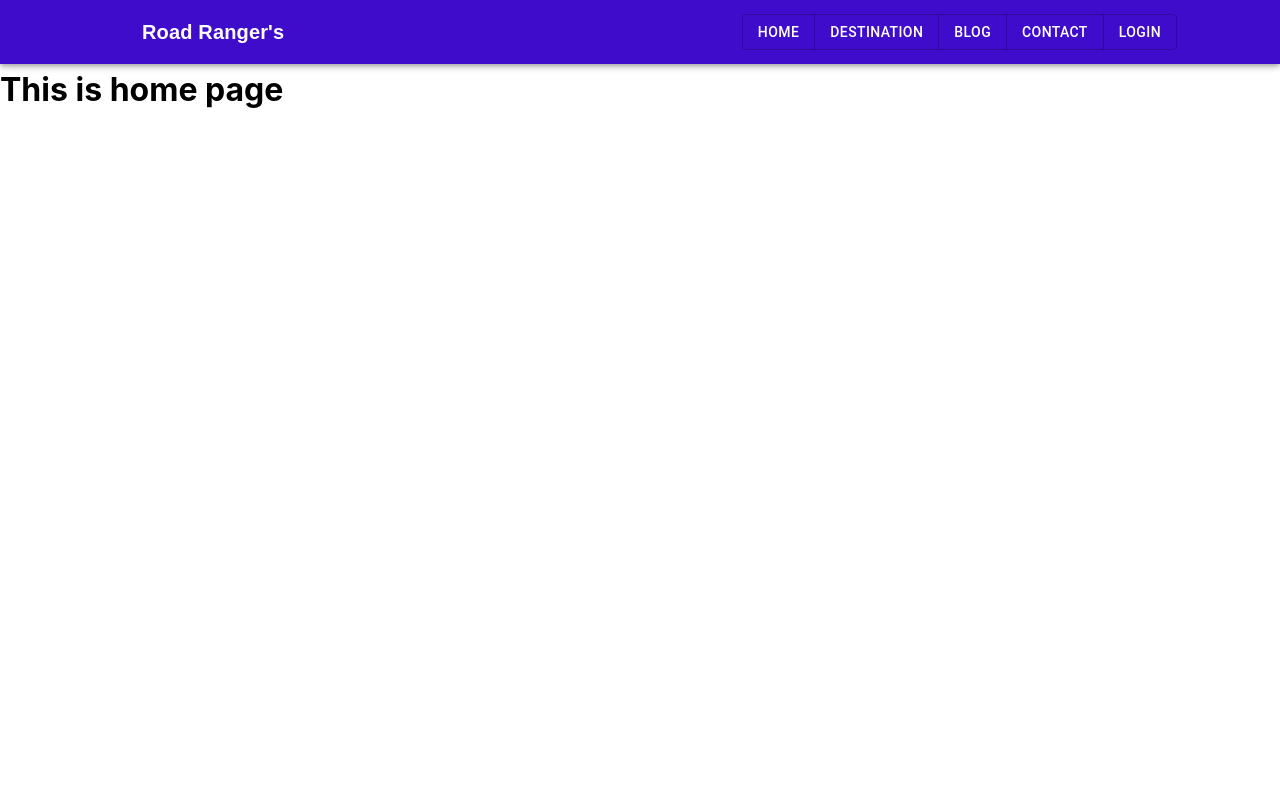
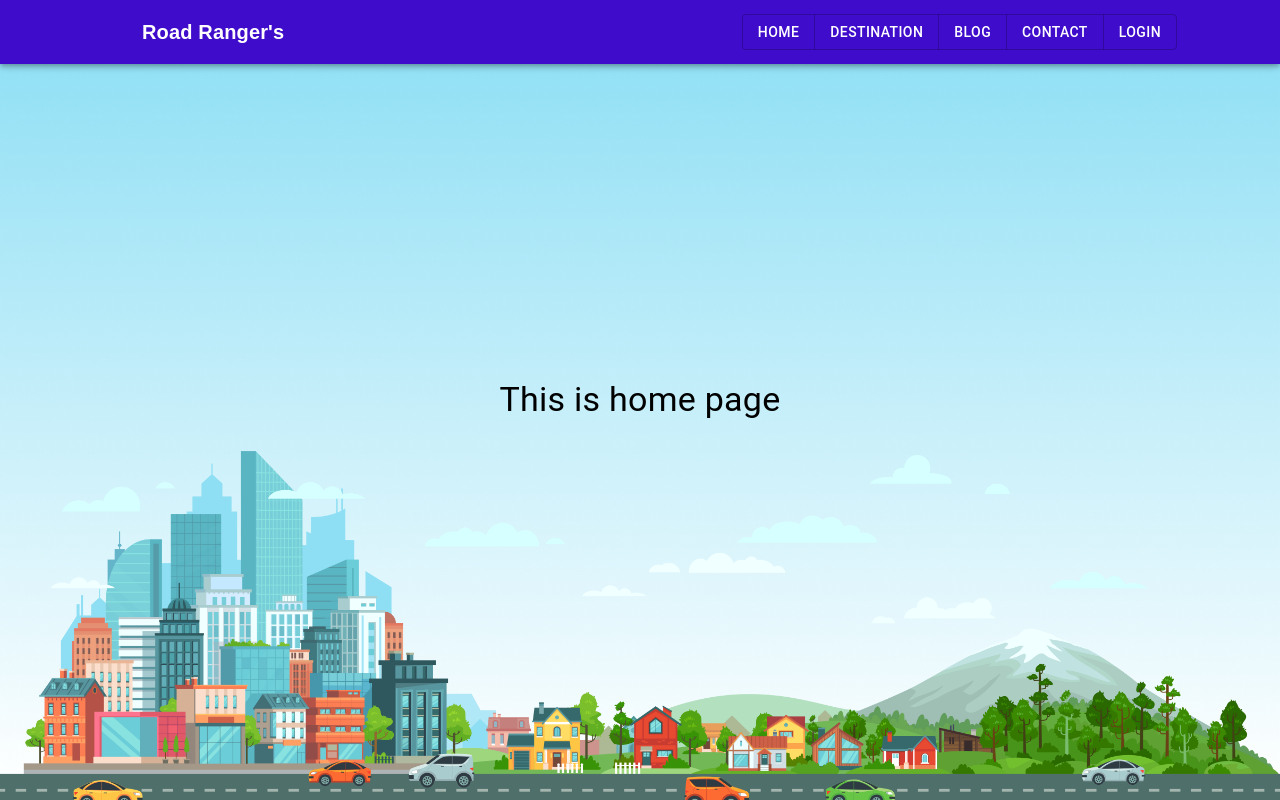
Before and after one commit to Rakib544/road-rangers-client, a React (Create React App) app: page / in a window 1280 px wide. Built offline with nearby package versions, Linux system fonts and the light colour scheme.

Commit message:
new filed added

```diff
--- a/src/App.js
+++ b/src/App.js
@@ -12,7 +12,7 @@ const App = () => {
     <div>
       <BrowserRouter>
         <Header />
-        <div style={{ marginTop: '70px' }}>
+        {/* <div style={{ marginTop: '70px' }}> */}
           <Switch>
             <Route path="/" exact>
               <Home />
@@ -33,7 +33,7 @@ const App = () => {
               <Login />
             </Route>
           </Switch>
-        </div>
+        {/* </div> */}
       </BrowserRouter>
     </div>
   );
--- a/src/components/Home/Home.js
+++ b/src/components/Home/Home.js
@@ -1,10 +1,31 @@
+import { CardMedia, Container, makeStyles, Typography } from '@material-ui/core';
 import React from 'react';
+import backgroundImage from '../../images/Bg.png'
+const useStyles = makeStyles(() => ({
+    backgroundImg: {
+        width: '100%',
+        height: '100%',
+        objectFit: 'contain',
+    },
+    container: {
+        height: '100vh',
+        width: '100vw',
+        display: 'flex',
+        justifyContent: 'center',
+        alignItems: 'center',
+    }
+}))
 
 const Home = () => {
+    const classes = useStyles()
     return (
-        <div>
-            <h1>This is home page</h1>
-        </div>
+        <CardMedia image={backgroundImage} className={classes.backgroundImg}>
+            <Container maxWidth="lg" className={classes.container}>
+                <Typography variant="h4">
+                    This is home page
+                </Typography>
+            </Container>
+        </CardMedia>
     );
 };
 
```
Also changed, not shown: src/images/Bg.png (added).
